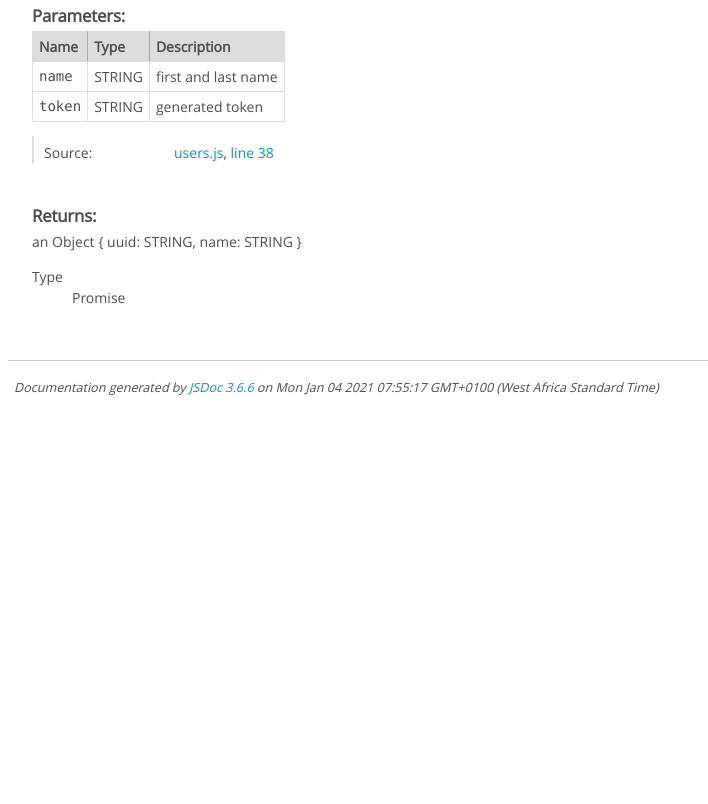
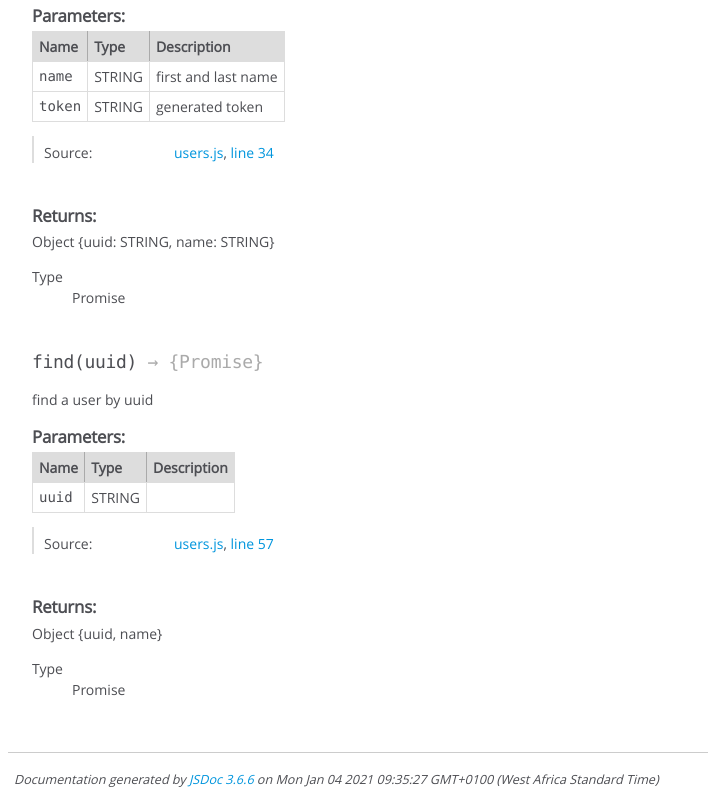
Before and after one commit to Afkanerd/Deku-Websocket-Remastered, a website: page docs/Users.html in a window 1280 px wide. Shown: the part 527-1331 px from the top of the page, without its empty margins (0-708 px from the left). Before the commit the page ends 939 px from the top, so only its background shows below. Drawn offline with Linux system fonts and the light colour scheme.

Commit message:
doc updated

```diff
--- a/docs/Users.html
+++ b/docs/Users.html
@@ -273,7 +273,7 @@
 
     <dt class="tag-source">Source:</dt>
     <dd class="tag-source"><ul class="dummy"><li>
-        <a href="users.js.html">users.js</a>, <a href="users.js.html#line38">line 38</a>
+        <a href="users.js.html">users.js</a>, <a href="users.js.html#line34">line 34</a>
     </li></ul></dd>
 
 
@@ -302,11 +302,166 @@
 
 
 <div class="param-desc">
-    an Object
-     {
-         uuid: STRING,
-         name: STRING
-     }
+    Object {uuid: STRING, name: STRING}
+</div>
+
+
+
+<dl>
+    <dt>
+        Type
+    </dt>
+    <dd>
+
+<span class="param-type">Promise</span>
+
+
+    </dd>
+</dl>
+
+
+
+
+
+
+
+
+
+
+
+
+
+    <h4 class="name" id="find"><span class="type-signature"></span>find<span class="signature">(uuid)</span><span class="type-signature"> &rarr; {Promise}</span></h4>
+
+
+
+
+
+
+<div class="description">
+    find a user by uuid
+</div>
+
+
+
+
+
+
+
+
+
+    <h5>Parameters:</h5>
+
+
+<table class="params">
+    <thead>
+    <tr>
+
+        <th>Name</th>
+
+
+        <th>Type</th>
+
+
+
+
+
+        <th class="last">Description</th>
+    </tr>
+    </thead>
+
+    <tbody>
+
+
+        <tr>
+
+                <td class="name"><code>uuid</code></td>
+
+
+            <td class="type">
+
+
+<span class="param-type">STRING</span>
+
+
+
+            </td>
+
+
+
+
+
+            <td class="description last"></td>
+        </tr>
+
+
+    </tbody>
+</table>
+
+
+
+
+
+
+<dl class="details">
+
+
+
+
+
+
+
+
+
+
+
+
+
+
+
+
+
+
+
+
+
+
+
+
+
+
+    <dt class="tag-source">Source:</dt>
+    <dd class="tag-source"><ul class="dummy"><li>
+        <a href="users.js.html">users.js</a>, <a href="users.js.html#line57">line 57</a>
+    </li></ul></dd>
+
+
+
+
+
+
+
+</dl>
+
+
+
+
+
+
+
+
+
+
+
+
+
+
+
+<h5>Returns:</h5>
+
+
+<div class="param-desc">
+    Object {uuid, name}
 </div>
 
 
@@ -351,7 +506,7 @@
 <br class="clear">
 
 <footer>
-    Documentation generated by <a href="https://github.com/jsdoc/jsdoc">JSDoc 3.6.6</a> on Mon Jan 04 2021 07:55:17 GMT+0100 (West Africa Standard Time)
+    Documentation generated by <a href="https://github.com/jsdoc/jsdoc">JSDoc 3.6.6</a> on Mon Jan 04 2021 09:35:27 GMT+0100 (West Africa Standard Time)
 </footer>
 
 <script> prettyPrint(); </script>
```
Also changed, not shown: docs/index.html (+1 -1 lines), docs/users.js.html (+36 -6 lines).
